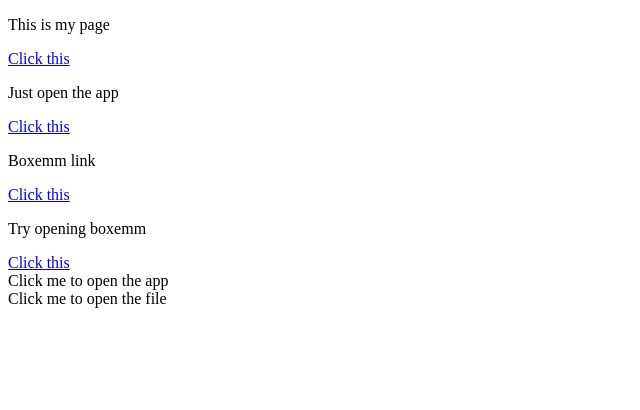
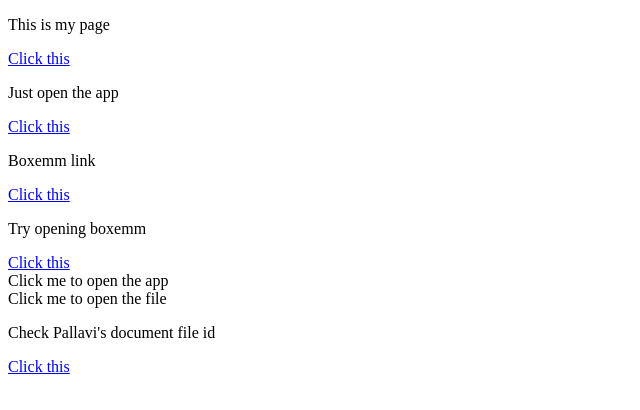
Before and after one commit to psibi/test, a plain HTML site: page index.html in a window 1280 px wide. Shown: the whole page, without its empty margins (0-640 px from the left). Drawn offline with Linux system fonts and the light colour scheme.

Commit message:
Update file

```diff
--- a/index.html
+++ b/index.html
@@ -24,5 +24,7 @@
     <div id="id2" onclick="onClick('boxemm://file?id=205714632865')">
       Click me to open the file
     </div>
+    <p>Check Pallavi's document file id</p>
+    <a href="boxemm://file?id=205717117244">Click this</a>
   </body>
 </html>
```
